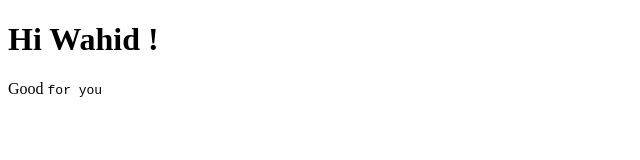
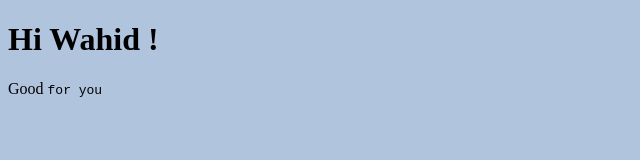
Before and after one commit to wahidh007/wahidh007.github.io_backup1, a plain HTML site: page index.html in a window 1280 px wide. Shown: the whole page, without its empty margins (0-640 px from the left). Drawn offline with Linux system fonts and the light colour scheme.

Commit message:
Update index.html
3

```diff
--- a/index.html
+++ b/index.html
@@ -4,7 +4,7 @@
 <title>Index web page</title>
 <style>
   body {
-    background: steelbluelight;
+    background: lightsteelblue;
   }
 </style>
 </head>
```
